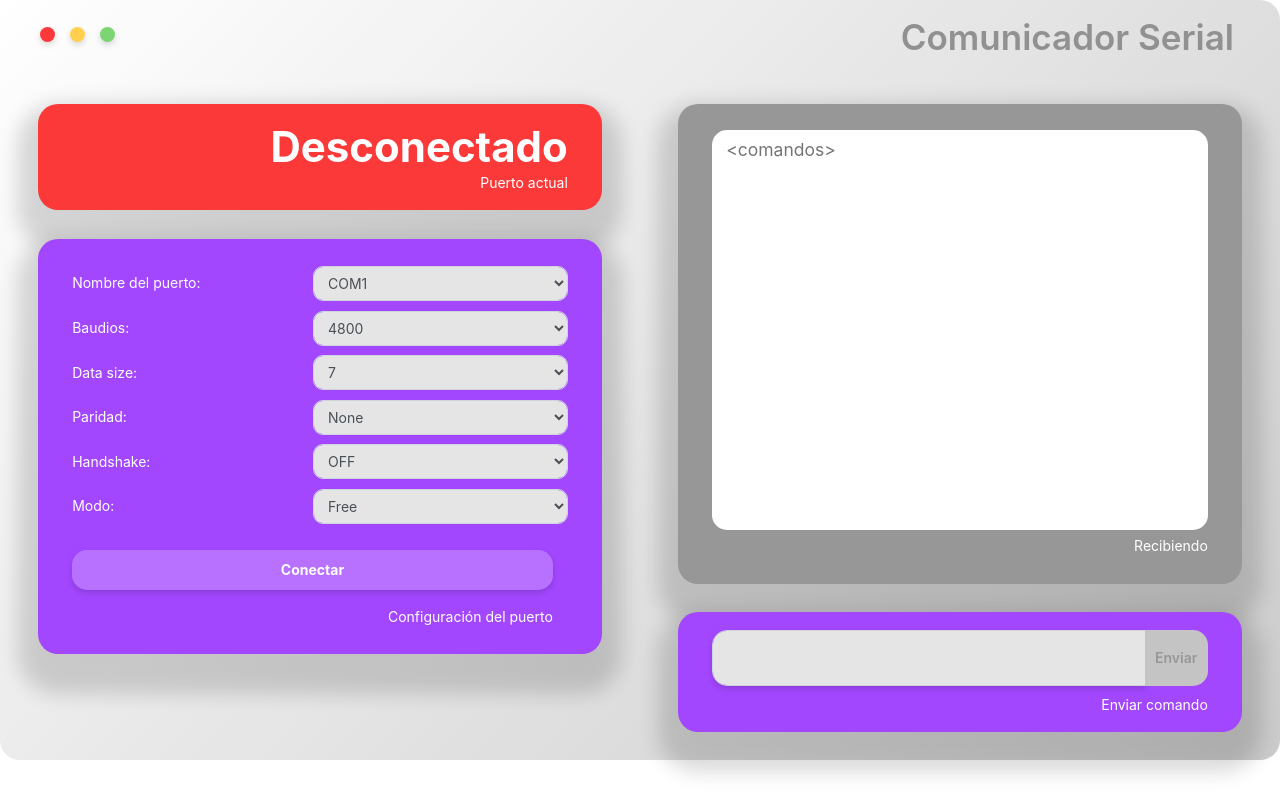
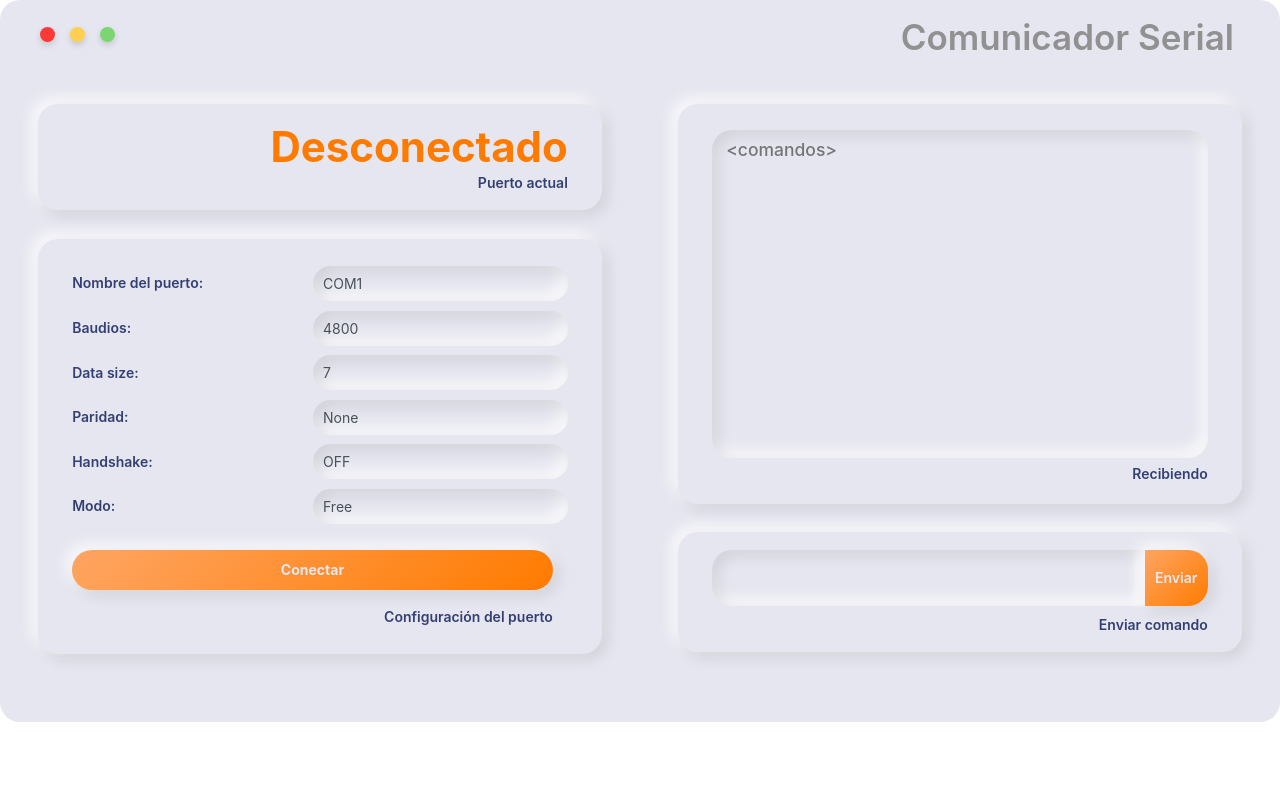
Before and after one commit to teootoledo/test-serial, an Electron app: page mainWindow.html in a window 1280 px wide. Drawn offline with Linux system fonts and the light colour scheme.

Commit message:
Neurmorphism

```diff
--- a/mainWindow.html
+++ b/mainWindow.html
@@ -32,12 +32,12 @@
           </div>
           <div class="row justify-content-center">
             <div class="col-md-6">
-              <div class="card rojo">
+              <div class="card neu1">
                 <div
                   class="card-body"
                   style="background-size: auto; background-position: right"
                 >
-                  <h2 id="conexionActual" class="text-right card-title">
+                  <h2 id="conexionActual" class="text-right card-title estado">
                     Desconectado
                   </h2>
                   <p class="text-right card-text">
@@ -45,7 +45,7 @@
                   </p>
                 </div>
               </div>
-              <div class="card violeta">
+              <div class="card neu1">
                 <div class="card-body">
                   <form id="portConfig">
                     <div class="form-group row">
@@ -55,7 +55,7 @@
                       >
                       <!-- Start: Selector --><select
                         id="nombre"
-                        class="form-control col-sm-6"
+                        class="form-control col-sm-6 neu2"
                       >
                         <optgroup>
                           <option value="COM1" selected>COM1</option>
@@ -72,7 +72,7 @@
                       >
                       <!-- Start: Selector2 --><select
                         id="baudios"
-                        class="form-control col-sm-6"
+                        class="form-control col-sm-6 neu2"
                       >
                         <optgroup>
                           <option value="4800" selected>4800</option>
@@ -94,7 +94,7 @@
                       >
                       <!-- Start: Selector3 --><select
                         id="data-size"
-                        class="form-control col-sm-6"
+                        class="form-control col-sm-6 neu2"
                       >
                         <optgroup>
                           <option value="7" selected>7</option>
@@ -110,7 +110,7 @@
                       >
                       <!-- Start: Selector4 --><select
                         id="paridad"
-                        class="form-control col-sm-6"
+                        class="form-control col-sm-6 neu2"
                       >
                         <optgroup>
                           <option value="none" selected>None</option>
@@ -128,7 +128,7 @@
                       >
                       <!-- Start: Selector5 --><select
                         id="handshake"
-                        class="form-control col-sm-6"
+                        class="form-control col-sm-6 neu2"
                       >
                         <optgroup>
                           <option value="off" selected>OFF</option>
@@ -145,7 +145,7 @@
                       >
                       <!-- Start: Selector6 --><select
                         id="modo"
-                        class="form-control col-sm-6"
+                        class="form-control col-sm-6 neu2"
                       >
                         <optgroup>
                           <option value="free" selected>Free</option>
@@ -158,7 +158,7 @@
                     </div>
                     <button
                       id="conectar"
-                      class="btnConectar"
+                      class="btnConectar neu1 neuBtn2"
                       type="submit"
                     >
                       Conectar
@@ -171,13 +171,13 @@
               </div>
             </div>
             <div class="col-md-6">
-              <div class="card gris-dialogo">
+              <div class="card terminalDialogo neu1">
                 <div
                   class="card-body"
                   style="background-size: auto; background-position: right"
                 >
                   <textarea
-                    class="form-control-lg"
+                    class="form-control-lg neu2"
                     name="Consola"
                     placeholder="<comandos>"
                     readonly=""
@@ -187,15 +187,15 @@
                   </p>
                 </div>
               </div>
-              <div class="card violeta-dialogo">
+              <div class="card neu1">
                 <div
                   class="card-body"
                   style="background-size: auto; background-position: right"
                 >
                 <div class="input-group">
-                  <input type="text" class="form-control comandos">
+                  <input type="text" class="form-control comandos neu2">
                   <div class="input-group-append">
-                    <button type="button" class="btn enviarComando">Enviar</button>
+                    <button type="button" class="btn enviarComando neu1 neuBtn2">Enviar</button>
                   </div>
                 </div>
                 <p class="text-right card-text">
--- a/styles/css/styles.css
+++ b/styles/css/styles.css
@@ -15,12 +15,17 @@
 * {
   margin: 0px;
   padding: 0px;
+  color: #344072;
   font-family: SFPro, -apple-system, BlinkMacSystemFont, "Segoe UI", Roboto,
     Oxygen,     Ubuntu, Cantarell, "Open Sans", "Helvetica Neue", sans-serif;
 }
 
 html {
   font-size: 14px;
+}
+
+*:focus {
+  outline: none;
 }
 
 .drag {
@@ -32,24 +37,87 @@ body {
   background-color: transparent;
 }
 
-.main-window {
-  background: rgb(203, 203, 203);
+.neu1 {
+  background-color: #e6e6f0;
+  box-shadow: 5px 5px 15px rgba(0, 0, 0, 0.1),
+    -5px -5px 15px rgba(255, 255, 255, 0.9);
+  border: none;
+  border-radius: 20px;
+  -webkit-border-radius: 20px;
+  -moz-border-radius: 20px;
+  -ms-border-radius: 20px;
+  -o-border-radius: 20px;
+}
+
+.neu2 {
+  background: #e6e6f0;
+  box-shadow: inset 5px 5px 15px rgba(0, 0, 0, 0.1),
+    inset -5px -6px 15px rgba(255, 255, 255, 0.9);
+  border: none;
+  border-radius: 20px;
+  -webkit-border-radius: 20px;
+  -moz-border-radius: 20px;
+  -ms-border-radius: 20px;
+  -o-border-radius: 20px;
+}
+
+.neu2:focus {
+  background: #e6e6f0;
+  box-shadow: inset 5px 5px 15px rgba(0, 0, 0, 0.1),
+    inset -5px -6px 15px rgba(255, 255, 255, 0.9);
+  border: none;
+  border-radius: 20px;
+  -webkit-border-radius: 20px;
+  -moz-border-radius: 20px;
+  -ms-border-radius: 20px;
+  -o-border-radius: 20px;
+  outline: none;
+}
+
+.neuBtn1 {
+  background: rgb(255, 113, 146);
   background: -moz-linear-gradient(
     315deg,
-    rgba(203, 203, 203, 1) 0%,
-    rgba(255, 255, 255, 1) 100%
+    rgba(255, 113, 146, 1) 0%,
+    rgba(255, 133, 133, 1) 100%
   );
   background: -webkit-linear-gradient(
     315deg,
-    rgba(203, 203, 203, 1) 0%,
-    rgba(255, 255, 255, 1) 100%
+    rgba(255, 113, 146, 1) 0%,
+    rgba(255, 133, 133, 1) 100%
   );
   background: linear-gradient(
     315deg,
-    rgba(203, 203, 203, 1) 0%,
-    rgba(255, 255, 255, 1) 100%
+    rgba(255, 113, 146, 1) 0%,
+    rgba(255, 133, 133, 1) 100%
   );
-  filter: progid:DXImageTransform.Microsoft.gradient(startColorstr="#cbcbcb",endColorstr="#ffffff",GradientType=1);
+  filter: progid:DXImageTransform.Microsoft.gradient(startColorstr="#ff7192",endColorstr="#ff8585",GradientType=1);
+  color: #e6e6f0;
+}
+
+.neuBtn2 {
+  background: rgb(255, 123, 0);
+  background: -moz-linear-gradient(
+    315deg,
+    rgba(255, 123, 0, 1) 0%,
+    rgba(254, 165, 98, 1) 100%
+  );
+  background: -webkit-linear-gradient(
+    315deg,
+    rgba(255, 123, 0, 1) 0%,
+    rgba(254, 165, 98, 1) 100%
+  );
+  background: linear-gradient(
+    315deg,
+    rgba(255, 123, 0, 1) 0%,
+    rgba(254, 165, 98, 1) 100%
+  );
+  filter: progid:DXImageTransform.Microsoft.gradient(startColorstr="#ff7b00",endColorstr="#fea562",GradientType=1);
+  color: #e6e6f0;
+}
+
+.main-window {
+  background: #e6e6f0;
   border: none;
   border-radius: 20px;
   -webkit-border-radius: 20px;
@@ -63,6 +131,7 @@ body {
   padding-top: 3vh;
   padding-left: 3vw;
   padding-right: 3vw;
+  margin-bottom: 5vh;
 }
 
 .container-fluid {
@@ -70,16 +139,32 @@ body {
 }
 
 .card {
-  border-radius: 20px;
-  border: none;
-  color: #ffffff;
-  box-shadow: 0px 20px 20px 20px rgba(0, 0, 0, 0.15);
   margin-bottom: 5%;
 }
 
 .card-body {
   padding-right: 6%;
   padding-left: 6%;
+  font-weight: 600;
+}
+
+.estado {
+  color: rgb(255, 123, 0);
+  color: -moz-linear-gradient(
+    315deg,
+    rgba(255, 123, 0, 1) 0%,
+    rgba(254, 165, 98, 1) 100%
+  );
+  color: -webkit-linear-gradient(
+    315deg,
+    rgba(255, 123, 0, 1) 0%,
+    rgba(254, 165, 98, 1) 100%
+  );
+  color: linear-gradient(
+    315deg,
+    rgba(255, 123, 0, 1) 0%,
+    rgba(254, 165, 98, 1) 100%
+  );
 }
 
 form {
@@ -91,10 +176,6 @@ form {
   padding-right: 15px;
 }
 
-.rojo {
-  background-color: #fc3939;
-}
-
 .text-right.card-title {
   margin: 0;
   font-size: 3rem;
@@ -102,17 +183,20 @@ form {
   padding-top: 0px;
 }
 
-.violeta {
-  background-color: #a347ff;
+.terminalDialogo {
+  height: 50vh;
 }
 
-.violeta-dialogo {
-  background-color: #a347ff;
-}
-
-.gris-dialogo {
-  background-color: #979797;
-  height: 60vh;
+.terminalDialogo:active {
+  background: #e6e6f0;
+  box-shadow: inset 5px 5px 15px rgba(0, 0, 0, 0.1),
+    inset -5px -6px 15px rgba(255, 255, 255, 0.9);
+  border: none;
+  border-radius: 20px;
+  -webkit-border-radius: 20px;
+  -moz-border-radius: 20px;
+  -ms-border-radius: 20px;
+  -o-border-radius: 20px;
 }
 
 .form-group.row {
@@ -120,8 +204,8 @@ form {
 }
 
 .form-control.col-sm-6 {
-  background-color: #e5e5e5;
-  border-radius: 10px;
+  appearance: none;
+  border: none;
   margin-right: 0;
   height: 2.5rem;
 }
@@ -131,10 +215,32 @@ form {
 }
 
 .comandos {
-  background-color: #e5e5e5;
-  border-radius: 15px;
   height: 7vh;
-  box-shadow: 0px 3px 6px 0px rgba(0, 0, 0, 0.15);
+  font-weight: 600;
+}
+
+.comandos:active {
+  background: #e6e6f0;
+  box-shadow: inset 5px 5px 15px rgba(0, 0, 0, 0.1),
+    inset -5px -6px 15px rgba(255, 255, 255, 0.9);
+  border: none;
+  border-radius: 20px;
+  -webkit-border-radius: 20px;
+  -moz-border-radius: 20px;
+  -ms-border-radius: 20px;
+  -o-border-radius: 20px;
+}
+
+.comandos:focus {
+  background: #e6e6f0;
+  box-shadow: inset 5px 5px 15px rgba(0, 0, 0, 0.1),
+    inset -5px -6px 15px rgba(255, 255, 255, 0.9);
+  border: none;
+  border-radius: 20px;
+  -webkit-border-radius: 20px;
+  -moz-border-radius: 20px;
+  -ms-border-radius: 20px;
+  -o-border-radius: 20px;
 }
 
 .input-group {
@@ -148,10 +254,6 @@ input {
 }
 
 .enviarComando {
-  background-color: #c4c4c4;
-  border: none;
-  border-radius: 15px;
-  color: #979797;
   font-weight: 600;
   transition: 0.5s;
   -webkit-transition: 0.5s;
@@ -160,26 +262,11 @@ input {
   -o-transition: 0.5s;
 }
 
-.enviarComando:hover {
-  background-color: #5dd43f;
-  transition-duration: 0.5s;
-  transform: scale(1.04);
-  -webkit-transform: scale(1.04);
-  -moz-transform: scale(1.04);
-  -ms-transform: scale(1.04);
-  -o-transform: scale(1.04);
-}
-
 .btnConectar {
-  border: none;
-  box-shadow: 0px 3px 6px 0px rgba(0, 0, 0, 0.15);
   width: 100%;
   height: 5vh;
-  border-radius: 15px;
   margin-top: 2vh;
   margin-bottom: 2vh;
-  background-color: #b871ff;
-  color: #ffffff;
   font-weight: 700;
   transition: 0.5s;
   -webkit-transition: 0.5s;
@@ -189,21 +276,27 @@ input {
 }
 
 .btnConectar:hover {
-  background-color: #bf80ff;
-  transform: scale(1.04);
-  -webkit-transform: scale(1.04);
-  -moz-transform: scale(1.04);
-  -ms-transform: scale(1.04);
-  -o-transform: scale(1.04);
+  color: #383838;
+  outline: none;
+}
+
+.btnConectar:active {
+  border: none;
+  outline: none;
+  background: #ffffff;
+  box-shadow: inset 20px 20px 60px #d9d9d9, inset -20px -20px 60px #ffffff;
+}
+
+.btnConectar:focus {
+  outline: none;
 }
 
 .form-control-lg {
-  border: none;
-  border-radius: 15px;
   width: 100%;
   height: 90%;
   margin-top: 8px;
   resize: none;
+  font-weight: 500;
 }
 
 .ventana {
```
